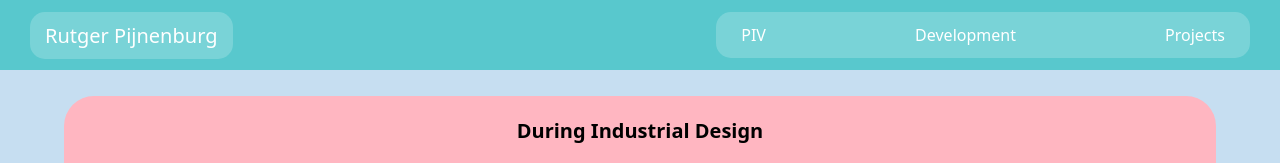
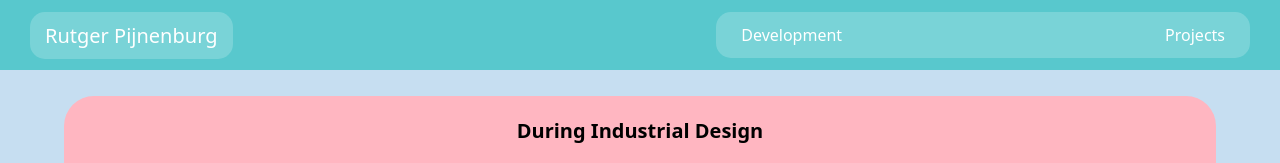
Before and after one commit to RutgerPijnenburg/Projects, a plain HTML site: page index.html in a window 1280 px wide. Shown: the top 163 px of the page. Drawn offline with Linux system fonts and the light colour scheme.

Commit message:
Update index.html

```diff
--- a/index.html
+++ b/index.html
@@ -10,6 +10,7 @@
     <link rel="stylesheet" href="/Projects/Styles/Sections.css">
     <link rel="stylesheet" href="/Projects/Styles/general.css">
     <title>RutgerPijnenburg</title>
+    <link rel="icon" type="image/x-icon" href="/IdentityVision/Images/R icon.ico">
   </head>
   <body>
     <header class="header">
@@ -19,7 +20,7 @@
       <div class="headerspacer"></div>
       </div>
       <div class="Navigation">
-        <a class="Navigation-Identity" href="https://rutgerpijnenburg.com/IdentityVision/">PIV</a>
+<!--         <a class="Navigation-Identity" href="https://rutgerpijnenburg.com/IdentityVision/">PIV</a> -->
         <!-- <a class="Navigation-Vision" href="https://rutgerpijnenburg.com/Vision">Vision</a> -->
         <a class="Navigation-Development" href="https://rutgerpijnenburg.com/Development">Development </a>
         <a class="Navigation-Projects" href="https://rutgerpijnenburg.com/Projects">Projects</a>
```
